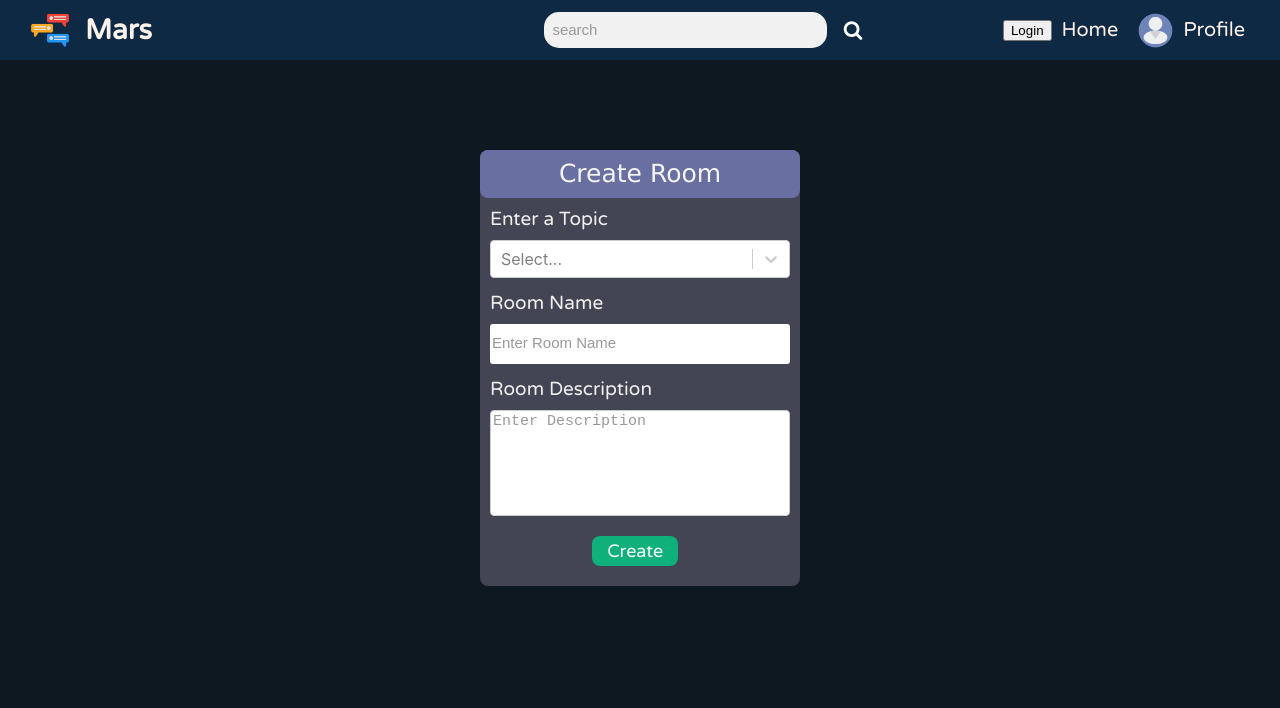
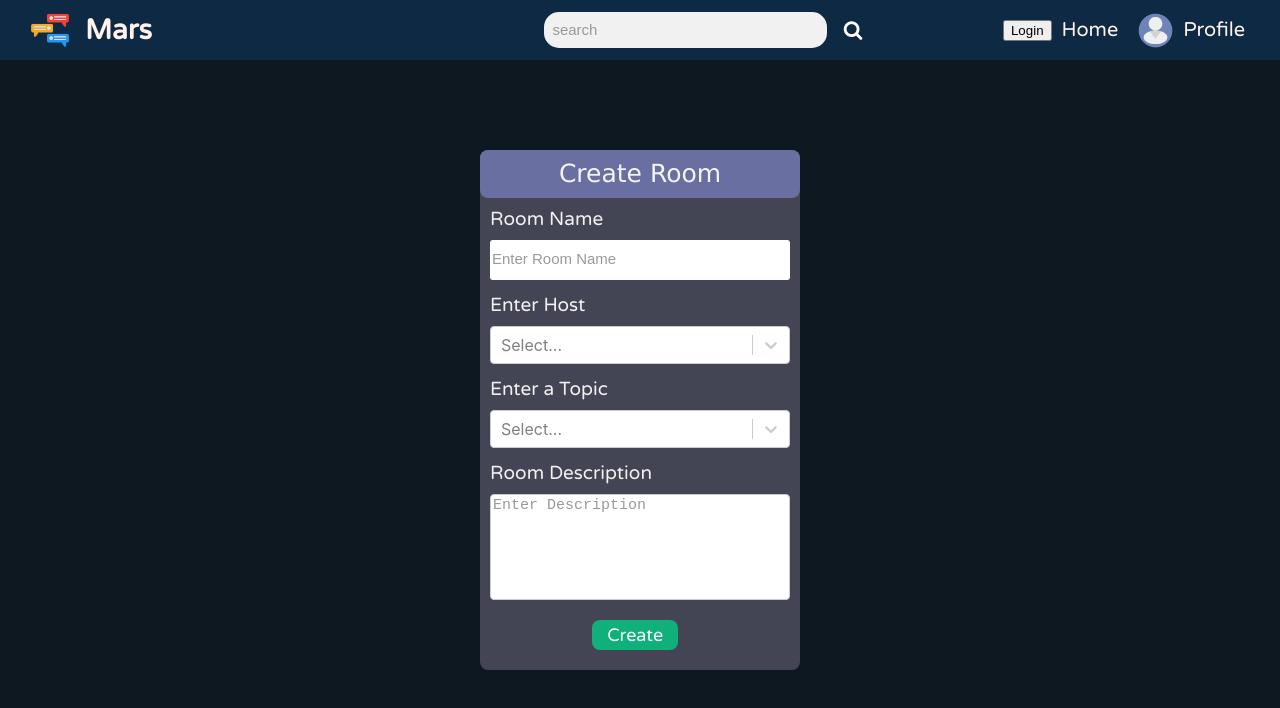
Before and after one commit to ajayanudeep/Mars-group-chat, a React (Create React App) app: page /createroom in a window 1280 px wide. Shown: the top 708 px of the page. Built offline with nearby package versions, Linux system fonts and the light colour scheme; no server answers; the HTML template or start-up script is replaced by a standard one.

Commit message:
room creation

```diff
--- a/src/components/Roomcreation.js
+++ b/src/components/Roomcreation.js
@@ -3,15 +3,26 @@ import { useState,useEffect } from "react";
 import Select from "react-select";
 import { useNavigate } from "react-router-dom";
 const Roomcreation = () => {
-  const [topic, setTopic] = useState("");
-  const [roomname, setRoomname] = useState("");
+  const [user, setUser] = useState();
+  const [topic_selected, setTopicselected] = useState();
+  const [name, setName] = useState("");
   const [description, setDescription] = useState("");
   const history = useNavigate();
+  let create = async (room) => {
+    await fetch(`http://localhost:8000/create_room/`,{
+      method: 'POST',
+      headers:{
+        'Content-Type':'application/json'
+      },
+      body:JSON.stringify(room)
+    })
+  }
   const handleSubmit = (e) => {
     e.preventDefault();
-    const room = { topic, roomname, description };
-    console.log(room);
-    // history('/chatroom:roomname')
+    const host = user.value;
+    const topic = topics.find( e => e.name===topic_selected.value).id
+    create({host,topic,name,description})
+    history('/')
   };
   const [topics,setTopics] = useState([])
   const gettopics = async () => {
@@ -19,31 +30,51 @@ const Roomcreation = () => {
     let data = await response.json();
     setTopics(data);
   }
+  const [users,setUsers] = useState([])
+  const getusers = async () => {
+    let response = await fetch('http://127.0.0.1:8000/users/');
+    let data = await response.json();
+    setUsers(data);
+  }
   const [topiclist,setTopiclist]=useState([]);
+  const [userlist,setUserlist]=useState([]);
   useEffect(() => {
     gettopics();
+    getusers();
     setTopiclist(topics.map((val)=>{
           return {value:val.name,label:val.name}
     }))
-    console.log(topiclist)
-  },[])
+    setUserlist(users.map((val)=>{
+          return {value:val.id,label:val.id}
+    }))
+    console.log("Hi")
+  },[name])
   return (
     <div className="login-form">
+      {console.log(userlist)}
       <form onSubmit={handleSubmit} className="form">
         <div className='formheader'>
             Create Room
         </div>
         <div className="field">
-          <label>Enter a Topic</label>
-          <Select className="select" options={topiclist} />
-        </div>
-        <div className="field">
           <label>Room Name</label>
           <input
             type="text"
-            value={roomname}
-            onChange={(e) => setRoomname(e.target.value)}
+            value={name}
+            onChange={(e) => setName(e.target.value)}
             placeholder="Enter Room Name"
+          />
+        </div>
+        <div className="field">
+          <label>Enter Host</label>
+          <Select className="select" options={userlist}
+            onChange={setUser}
+          />
+        </div>
+        <div className="field">
+          <label>Enter a Topic</label>
+          <Select className="select" options={topiclist}
+            onChange={setTopicselected}
           />
         </div>
         <div className="field">
```
